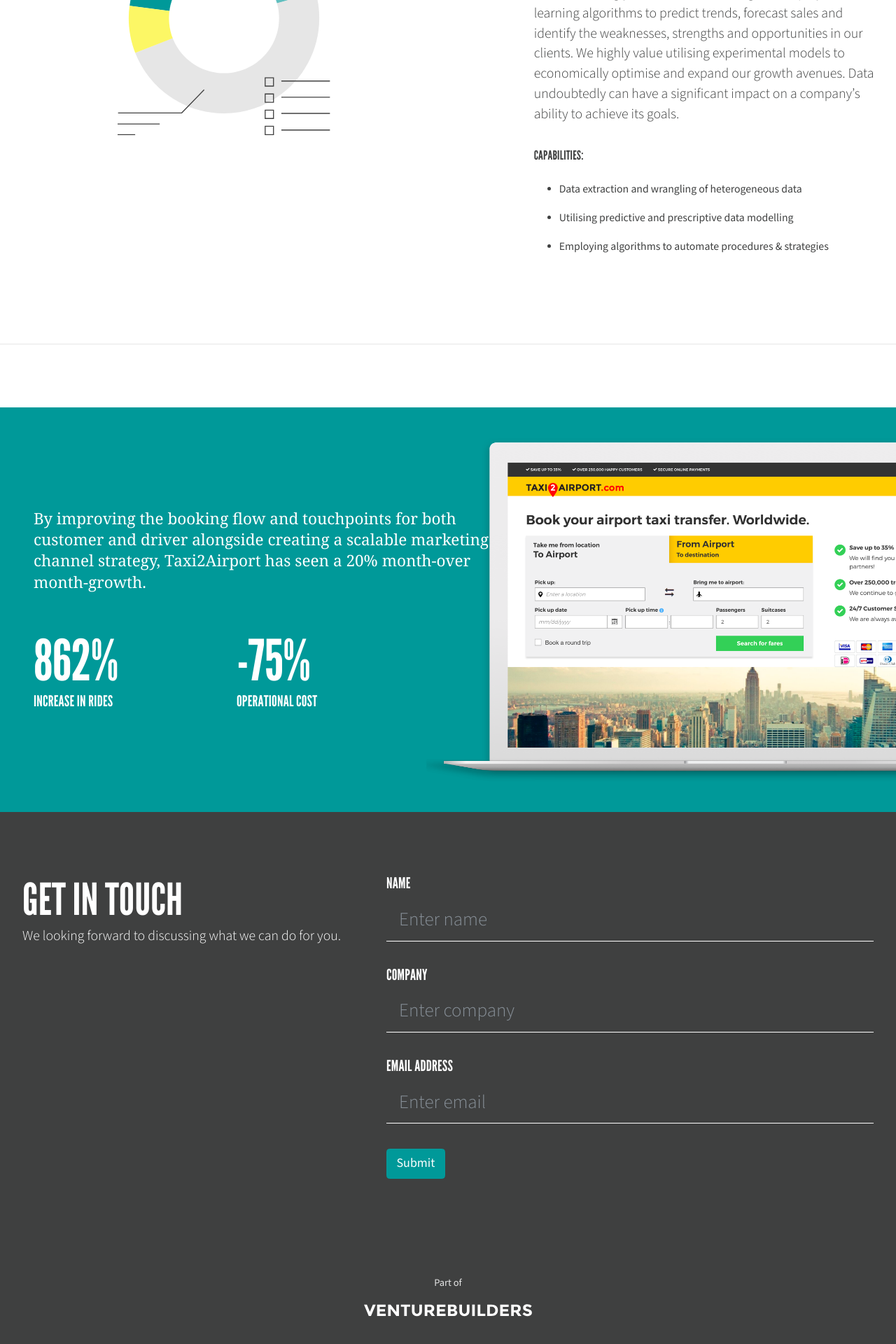
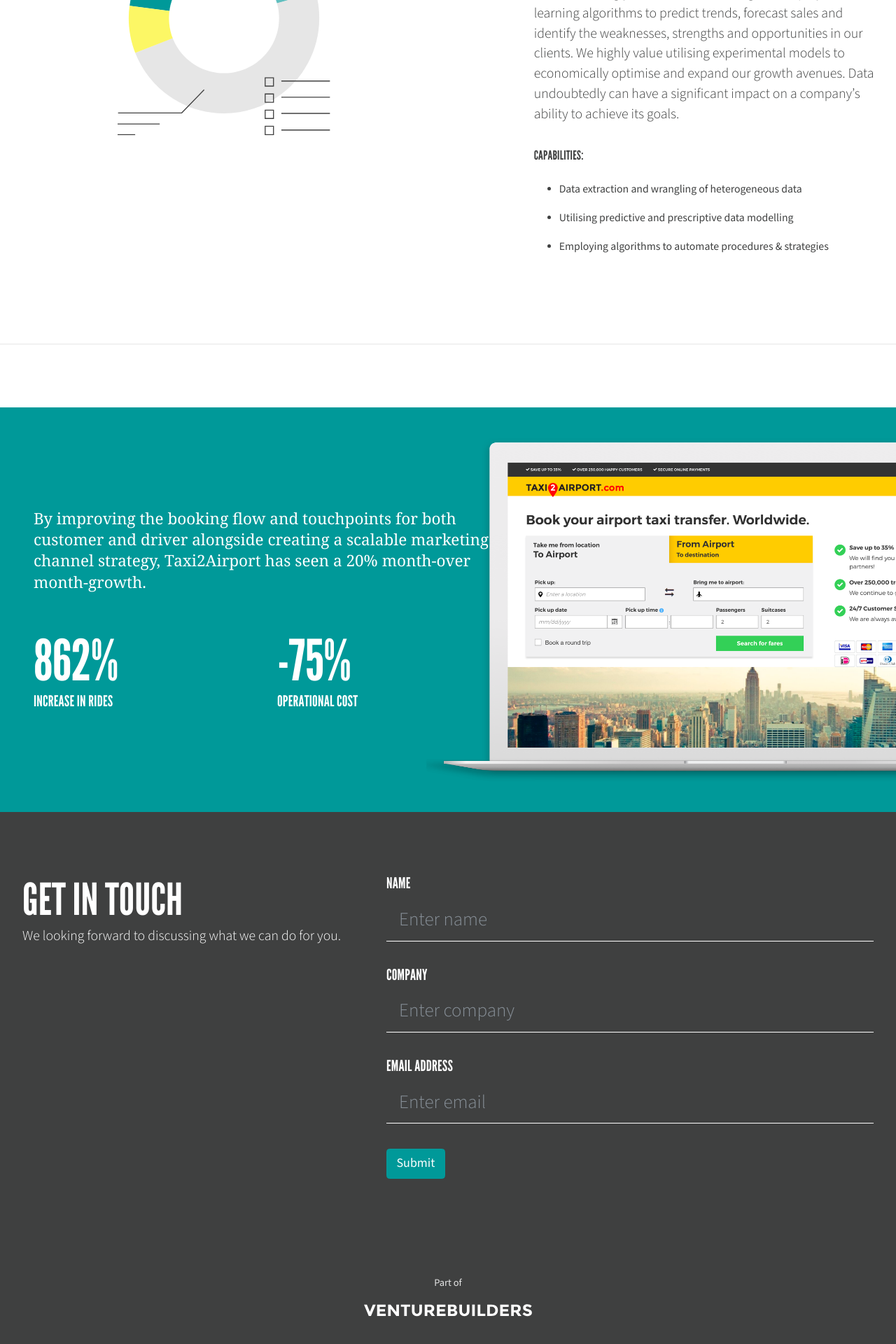
Before and after one commit to VentureBuilders/venturesquad, a Jekyll site: the page built from index.md, in a window 1280 px wide. Shown: the part 3674-5594 px from the top of the page at 70% size. Built offline with Jekyll 4.4.1, drawn with Linux system fonts in a browser that asks for light colours; nearby versions of some CDN libraries.

Commit message:
Case study layout
 - update columns for stats

```diff
--- a/_layouts/home.html
+++ b/_layouts/home.html
@@ -57,7 +57,7 @@ layout: global
                 <div class="col-12 col-lg-7 list-unstyled d-flex flex-wrap flex-row py-3 py-lg-5">
                     <blockquote class="quote-small col-12 mb-3 mb-lg-5">{{ page.Case_Study_Heading }}</blockquote>
                     {% for stat in page.Case_Study_Stats %}
-                        <div class="col-4 col-lg-5">
+                        <div class="col-5 col-lg-6">
                             <h2 class="heading-super">{{ stat.number }}</h2>
                             <h6 class="heading-small">{{ stat.label }}</h6>
                         </div>
```
